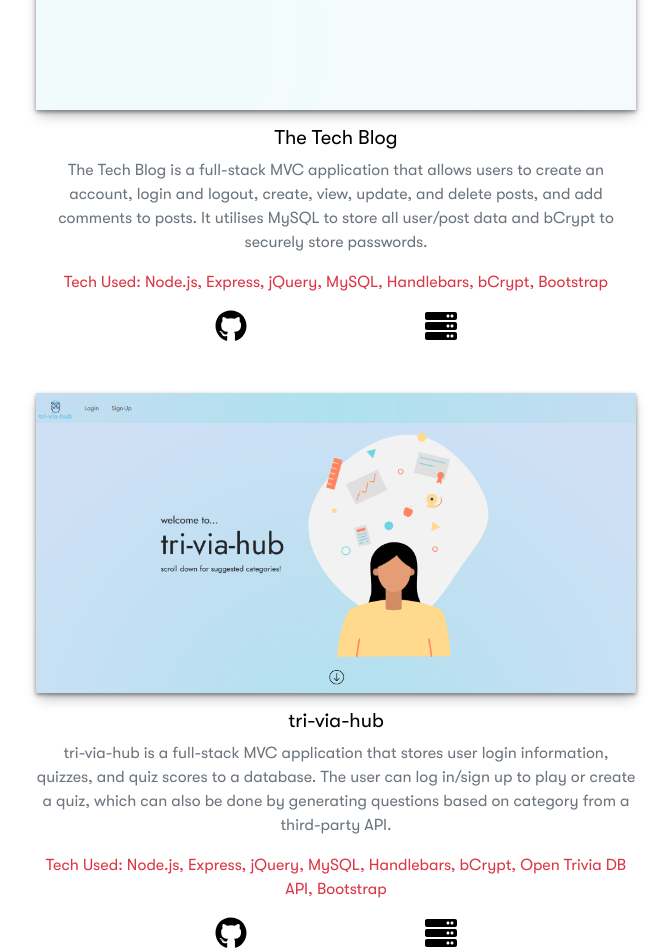
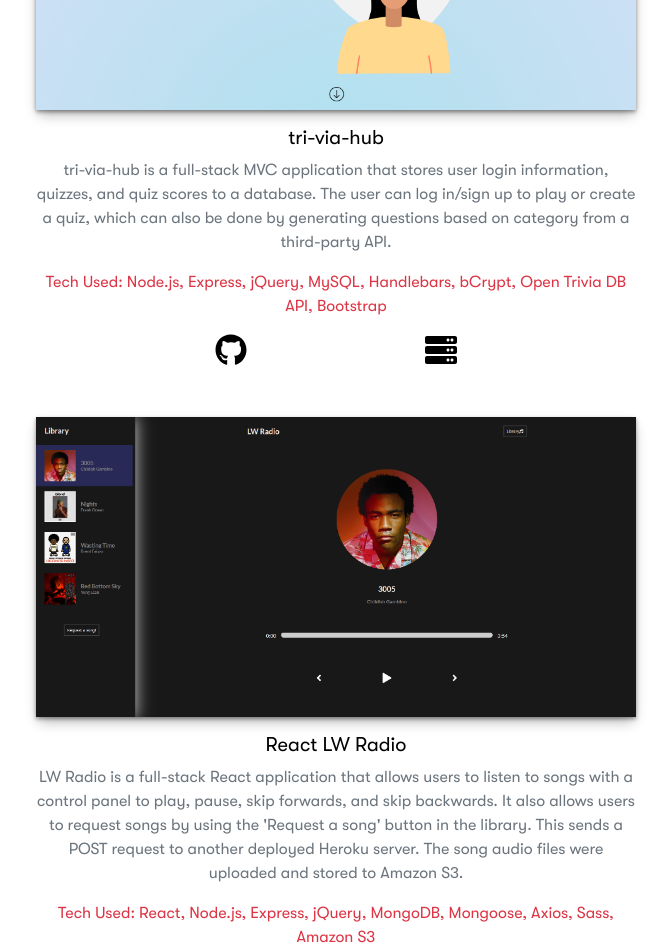
Before and after one commit to Leon3005/react-portfolio-0, a React (Create React App) app: page / in a window 1280 px wide. Shown: the part 1240-2192 px from the top of the page, without its empty margins (304-975 px from the left). Built offline with nearby package versions, Linux system fonts and the light colour scheme.

Commit message:
Added project

```diff
--- a/src/App.scss
+++ b/src/App.scss
@@ -12,6 +12,9 @@
 .header {
   height: 100vh;
   background-color: black;
+  .nav-link {
+    font-size: 1.2rem;
+  }
 }
 
 .waves {
@@ -76,17 +79,16 @@
 
 .projects {
   color: black;
-}
 
   .project {
     width: 600px;
-}
 
     .projectImage {
       height: 300px;
       width: 600px;
       box-shadow: rgba(0, 0, 0, 0.4) 0px 2px 4px,
-    rgba(0, 0, 0, 0.3) 0px 7px 13px -3px, rgba(0, 0, 0, 0.2) 0px -3px 0px inset;
+        rgba(0, 0, 0, 0.3) 0px 7px 13px -3px,
+        rgba(0, 0, 0, 0.2) 0px -3px 0px inset;
     }
 
     .projectDesc {
@@ -95,6 +97,8 @@
 
     .projectLink {
       text-decoration: none;
+    }
+  }
 }
 
 #aboutMe,
@@ -170,15 +174,14 @@
 
   .projects {
     flex-direction: inherit;
-  }
-
     .project {
       width: 350px;
-  }
 
       .projectImage {
         height: 175px;
         width: 350px;
+      }
+    }
   }
 }
 
--- a/src/assets/projectData.js
+++ b/src/assets/projectData.js
@@ -1,4 +1,26 @@
 const projects = [
+  {
+    title: "tri-via-hub",
+    description:
+      "tri-via-hub is a full-stack MVC application that stores user login information, quizzes, and quiz scores to a database. The user can log in/sign up to play or create a quiz, which can also be done by generating questions based on category from a third-party API.",
+    tech: "Tech Used: Node.js, Express, jQuery, MySQL, Handlebars, bCrypt, Open Trivia DB API, Bootstrap",
+    image: "images/tri-via-hub.png",
+    imageAlt: "tri-via-hub",
+    githubLink: "https://github.com/Leon3005/tri-via-hub",
+    deployedLink: "https://tri-via-hub.herokuapp.com/",
+  },
+
+  {
+    title: "React LW Radio",
+    description:
+      "LW Radio is a full-stack React application that allows users to listen to songs with a control panel to play, pause, skip forwards, and skip backwards. It also allows users to request songs by using the 'Request a song' button in the library. This sends a POST request to another deployed Heroku server. The song audio files were uploaded and stored to Amazon S3.",
+    tech: "Tech Used: React, Node.js, Express, jQuery, MongoDB, Mongoose, Axios, Sass, Amazon S3",
+    image: "images/lwradio.png",
+    imageAlt: "LW Radio",
+    githubLink: "https://github.com/Leon3005/music-player",
+    deployedLink: "https://lw-music-player.herokuapp.com/",
+  },
+
   {
     title: "The Tech Blog",
     description:
@@ -9,16 +31,7 @@
     githubLink: "https://github.com/Leon3005/tech-blog",
     deployedLink: "https://mighty-wildwood-56891.herokuapp.com/",
   },
-  {
-    title: "tri-via-hub",
-    description:
-      "tri-via-hub is a full-stack MVC application that stores user login information, quizzes, and quiz scores to a database. The user can log in/sign up to play or create a quiz, which can also be done by generating questions based on category from a third-party API.",
-    tech: "Tech Used: Node.js, Express, jQuery, MySQL, Handlebars, bCrypt, Open Trivia DB API, Bootstrap",
-    image: "images/tri-via-hub.png",
-    imageAlt: "tri-via-hub",
-    githubLink: "https://github.com/Leon3005/tri-via-hub",
-    deployedLink: "https://tri-via-hub.herokuapp.com/",
-  },
+
   {
     title: "Samplify",
     description:
@@ -29,6 +42,7 @@
     githubLink: "https://github.com/Leon3005/samplify-uk",
     deployedLink: "https://leon3005.github.io/samplify-uk/",
   },
+
   {
     title: "React Weather Dashboard",
     description:
--- a/src/components/Projects/project/index.js
+++ b/src/components/Projects/project/index.js
@@ -5,11 +5,13 @@
 const Project = (props) => {
   return (
     <div className="project mt-5 mx-5">
-      <img
-        src={props.data.image}
-        className="projectImage"
-        alt={props.data.imageAlt}
-      ></img>
+      <a href={props.data.deployedLink} target="_blank">
+        <img
+          src={props.data.image}
+          className="projectImage"
+          alt={props.data.imageAlt}
+        ></img>
+      </a>
       <h5 className="text-center mt-3">{props.data.title}</h5>
       <p className="text-center text-secondary">{props.data.description}</p>
       <p className="text-center text-danger">{props.data.tech}</p>
```
Also changed, not shown: public/images/lwradio.png (added). Lines whose indentation alone changed are shown as unchanged.
